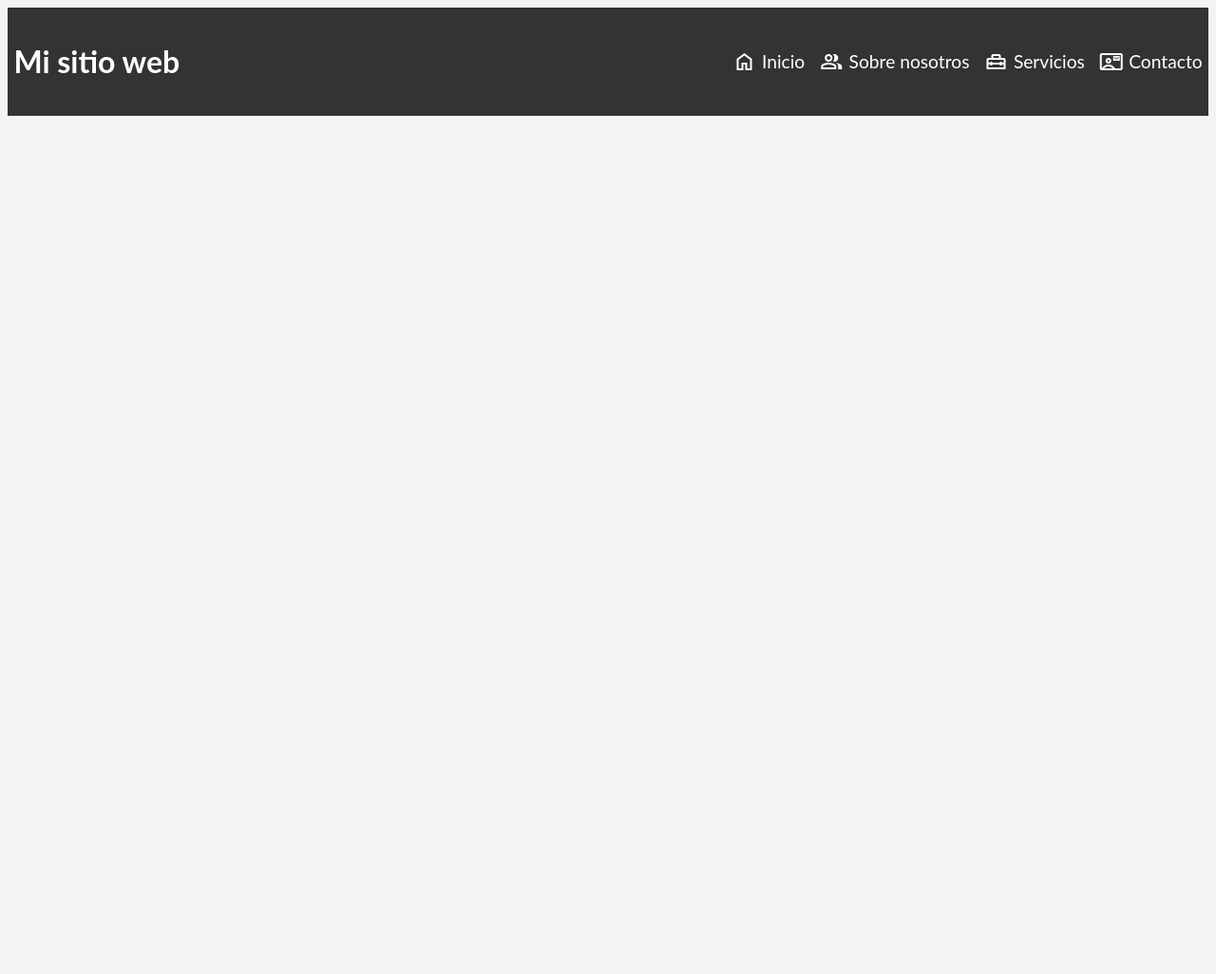
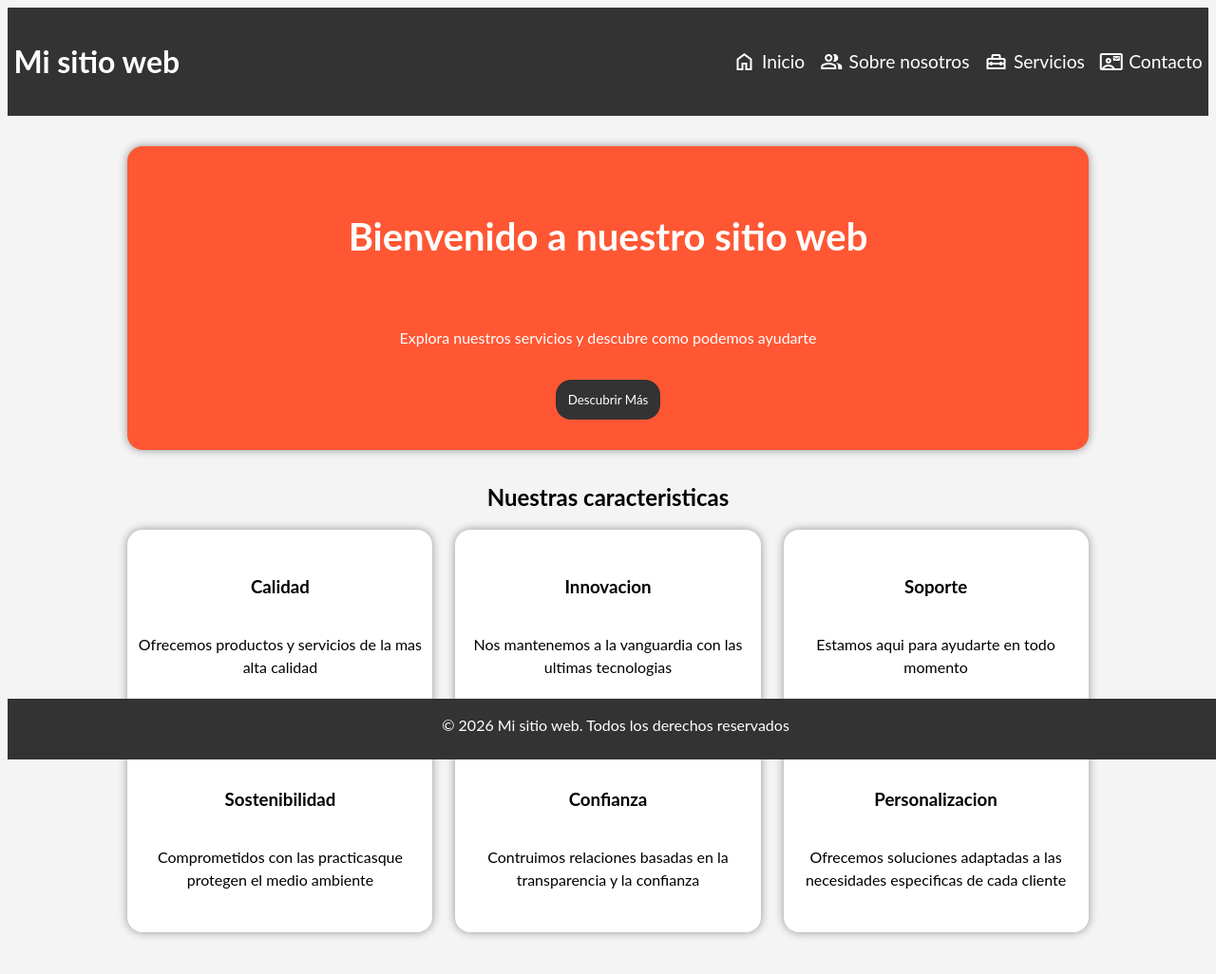
Before and after one commit to Bruni69/prog3, a plain HTML site: page tpint_opc/index.html in a window 1280 px wide. Shown: the whole page at 95% size. Before the commit the page ends 800 px from the top, so only its background shows below. Drawn offline with nearby package versions, Linux system fonts and the light colour scheme.

Commit message:
tp opc progreso

```diff
--- a/tpint_opc/index.html
+++ b/tpint_opc/index.html
@@ -10,6 +10,7 @@
 
 <body>
     <header>
+                                            <!--header-->
         <nav class="contenedor__nav">
             <h1 class ="nav__title">Mi sitio web</h1>
             <ul class="nav__lista">
@@ -35,8 +36,61 @@
                     </span>
                     Contacto</a></li>
             </ul>
+            <!--navegacion mobile-->
+            <div class="nav__taggleMobile">
+                <span class="material-symbols-outlined">
+                    menu
+                </span>
+            </div>
         </nav>
     </header>
+
+    <!--MAIN-->
+    <main>
+        <section class="main__banner">
+            <h2 class="banner__titulo">Bienvenido a nuestro sitio web</h2>
+            <p class="baner__descripcion">Explora nuestros servicios y descubre como podemos ayudarte</p>
+            <button class="banner__button">Descubrir Más</button>
+        </section>
+        <section class="caracteristicas__section">
+            <h2 class="caracteristicas__title">Nuestras caracteristicas</h2>
+            <div class="caracteristicas__container__articles">
+                <article class="caracteristicas__card">
+                    <h3>Calidad</h3>
+                    <p>Ofrecemos productos y servicios de la mas alta calidad</p>
+                </article>
+
+                <article class="caracteristicas__card">
+                    <h3>Innovacion</h3>
+                    <p>Nos mantenemos a la vanguardia con las ultimas tecnologias</p>
+                </article>
+
+                <article class="caracteristicas__card">
+                    <h3>Soporte</h3>
+                    <p>Estamos aqui para ayudarte en todo momento</p>
+                </article>
+
+                <article class="caracteristicas__card">
+                    <h3>Sostenibilidad</h3>
+                    <p>Comprometidos con las practicasque protegen el medio ambiente</p>
+                </article>
+
+                <article class="caracteristicas__card">
+                    <h3>Confianza</h3>
+                    <p>Contruimos relaciones basadas en la transparencia y la confianza</p>
+                </article>
+
+                 <article class="caracteristicas__card">
+                    <h3>Personalizacion</h3>
+                    <p>Ofrecemos soluciones adaptadas a las necesidades especificas de cada cliente</p>
+                </article>
+
+            </div>
+        </section>
+    </main>
+    <footer>
+        <p class="footer__description">&copy 2026 Mi sitio web. Todos los derechos reservados</p>
+    </footer>
 
 </body>
 
--- a/tpint_opc/style.css
+++ b/tpint_opc/style.css
@@ -17,6 +17,8 @@ body{
     background-color: var(--bgColor);
     line-height: 1.5;
 }
+                                            /*header*/
+
 header{
     background-color: var(--bgColorOscuro);
     padding: 0.4rem;
@@ -31,6 +33,14 @@ header{
 }
 .nav__title {
 font-size: 2rem;
+}
+.nav__taggleMobile{
+    display: flex;
+    justify-content: center;
+    align-items: center;
+    width: 20px;
+    height: 20px;
+    display: none;
 }
 .nav__lista{
     list-style: none;
@@ -53,3 +63,101 @@ font-size: 2rem;
     background-color: #555;
     border-radius: var(--border-radius);
 }
+/*main*/
+main{
+    width: 80%;
+    max-width: var(--max-width);
+    margin: 0 auto;
+    margin-top: 2rem;
+    }
+
+.main__banner{
+    background-color: var(--colorBanner);
+    display: flex;
+    flex-direction: column;
+    justify-content: center;
+    align-items: center;
+    gap: 1rem;
+    border-radius: var(--border-radius);
+    padding: 2rem 1.2rem;
+    box-shadow: var(--shadow);
+    color: var(--colorTexto);
+}
+
+.banner__titulo{
+    font-size: 2.5rem;
+}
+
+.banner__descripcion{
+    font-size: 1.5rem;
+}
+
+.banner__button {
+    background-color: var(--bgColorOscuro);
+    color: var(--colorTexto);
+    border-radius: var(--border-radius);
+    padding: 0.8rem;
+    font: 1.1rem;
+    border: none;
+}
+
+.banner__button:hover {
+    background-color:#555 ;
+    cursor: pointer;
+}
+
+.caracteristicas__section{
+    width: 100%;
+    margin: 0 auto;
+    margin-top: 2rem;
+}
+.caracteristicas__title{
+    text-align: center;
+    margin-bottom: 1rem;
+}
+.caracteristicas__container__articles{
+    display: grid;
+    grid-template-columns: repeat(3,1fr);
+    gap: 1.5rem;
+    text-align: center;
+    margin-bottom: 6rem;
+}
+.caracteristicas__card{
+    box-shadow:var(--shadow);
+    background-color: #fff;
+    border-radius: var(--border-radius);
+    padding: 0.4rem;
+    display: flex;
+    flex-direction: column;
+    justify-content: center;
+    align-items: center;
+    height: 200px;
+}
+/*FOOTER*/
+footer{
+    background-color: var(--bgColorOscuro);
+    color: var(--colorTexto);
+    position: fixed;
+    bottom: 0;
+    width: 100%;
+    height: 4rem;
+    display: flex;
+    justify-content: center;
+    text-align: center;
+}
+
+.footer__description{
+    font-size: 1rem;
+    text-align: center;
+}
+/*mediaqueries*/
+@media screen and (max-width: 768px) {
+    .caracteristicas__container__articles{
+        grid-template-columns: 1fr;
+        gap: 1.5rem;
+    }
+.nav__lista{
+    display: none;
+    cursor: pointer;
+    }
+}
```
